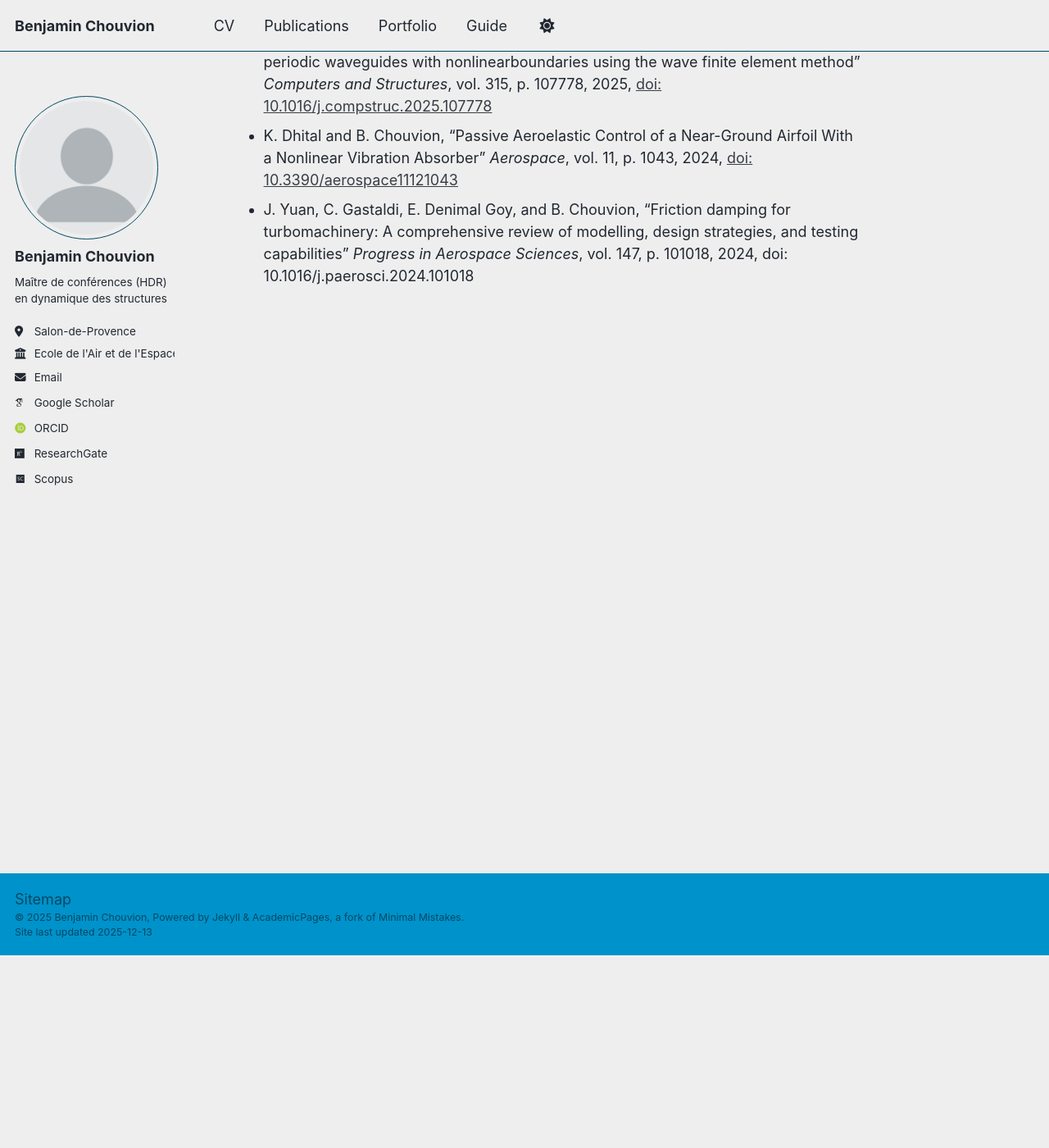
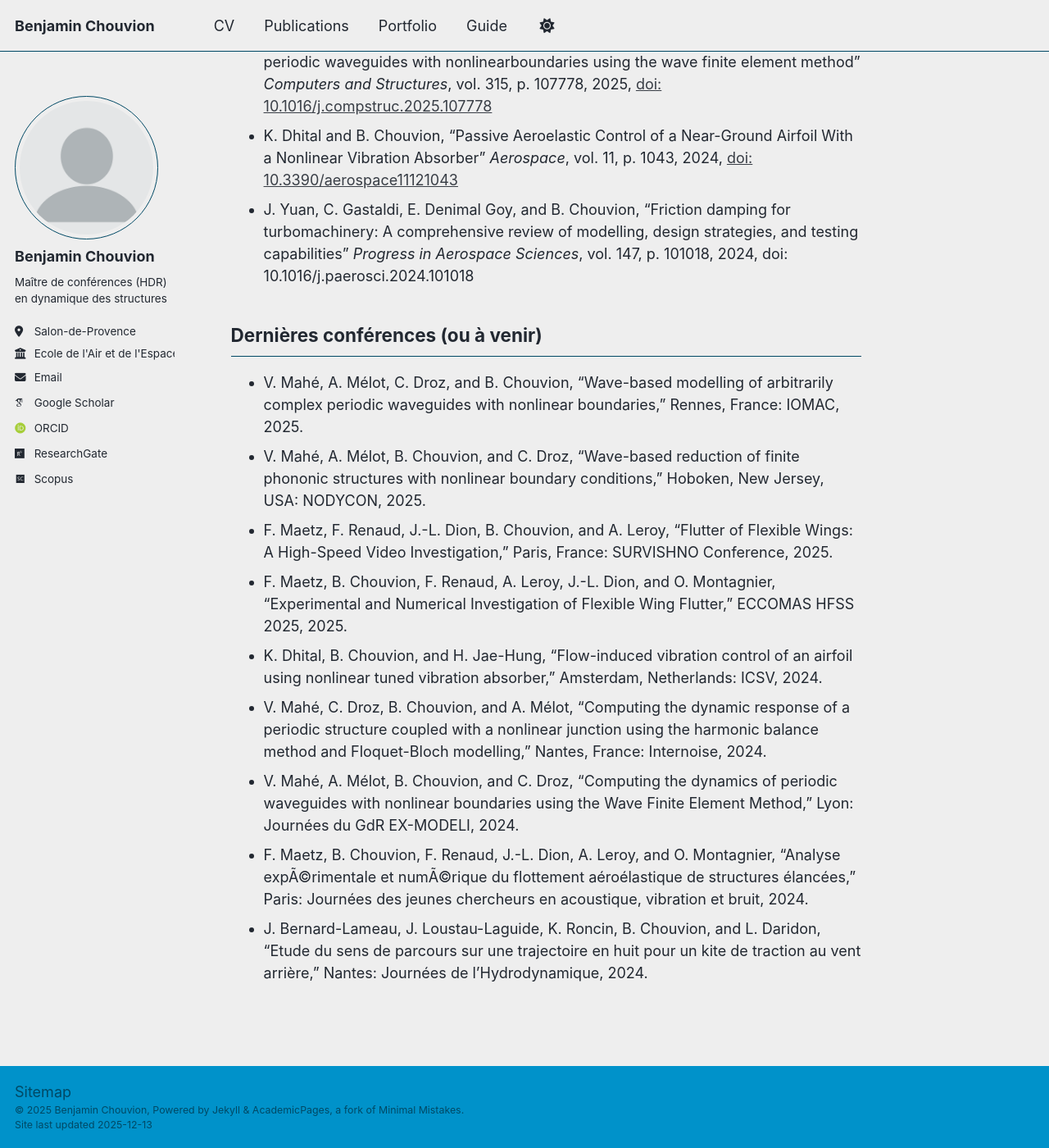
Before and after one commit to benjamin-chouvion/benjamin-chouvion.github.io, a Jekyll site: the page built from _pages/publications.md, in a window 1280 px wide and 1400 px high, scrolled down 235 px. Shown: the whole window at 82% size. Built offline with Jekyll 4.4.1, drawn with Linux system fonts in a browser that asks for light colours; some web fonts are replaced; a script bundle is joined from its source files by our own code; library files that are not in the unit come from our copies; some of the changed text lies outside the part shown.

Commit message:
Revise publications and add conference details
Updated publication links and added recent conference presentations.

```diff
--- a/_pages/publications.md
+++ b/_pages/publications.md
@@ -4,10 +4,22 @@ permalink: /publications/
 author_profile: true
 ---
 
-Toutes mes publications scientifiques sont disponible en libre accès sur HAL. SITE
+Toutes mes publications scientifiques sont disponible en libre accès sur [HAL](https://cv.hal.science/benjamin-chouvion).
 
 ## Dernières publications
 
 - V. Mahé, A. Mélot, B. Chouvion, and C. Droz, “Computing the dynamic response of periodic waveguides with nonlinearboundaries using the wave finite element method” *Computers and Structures*, vol. 315, p. 107778, 2025, [doi: 10.1016/j.compstruc.2025.107778](https://doi.org/10.1016/j.compstruc.2025.107778)
 - K. Dhital and B. Chouvion, “Passive Aeroelastic Control of a Near-Ground Airfoil With a Nonlinear Vibration Absorber” *Aerospace*, vol. 11, p. 1043, 2024, [doi: 10.3390/aerospace11121043](https://doi.org/10.3390/aerospace11121043)
 - J. Yuan, C. Gastaldi, E. Denimal Goy, and B. Chouvion, “Friction damping for turbomachinery: A comprehensive review of modelling, design strategies, and testing capabilities” *Progress in Aerospace Sciences*, vol. 147, p. 101018, 2024, doi: 10.1016/j.paerosci.2024.101018
+
+## Dernières conférences (ou à venir)
+
+- V. Mahé, A. Mélot, C. Droz, and B. Chouvion, “Wave-based modelling of arbitrarily complex periodic waveguides with nonlinear boundaries,” Rennes, France: IOMAC, 2025.
+- V. Mahé, A. Mélot, B. Chouvion, and C. Droz, “Wave-based reduction of finite phononic structures with nonlinear boundary conditions,” Hoboken, New Jersey, USA: NODYCON, 2025.
+- F. Maetz, F. Renaud, J.-L. Dion, B. Chouvion, and A. Leroy, “Flutter of Flexible Wings: A High-Speed Video Investigation,” Paris, France: SURVISHNO Conference, 2025.
+- F. Maetz, B. Chouvion, F. Renaud, A. Leroy, J.-L. Dion, and O. Montagnier, “Experimental and Numerical Investigation of Flexible Wing Flutter,” ECCOMAS HFSS 2025, 2025.
+- K. Dhital, B. Chouvion, and H. Jae-Hung, “Flow-induced vibration control of an airfoil using nonlinear tuned vibration absorber,” Amsterdam, Netherlands: ICSV, 2024.
+- V. Mahé, C. Droz, B. Chouvion, and A. Mélot, “Computing the dynamic response of a periodic structure coupled with a nonlinear junction using the harmonic balance method and Floquet-Bloch modelling,” Nantes, France: Internoise, 2024.
+- V. Mahé, A. Mélot, B. Chouvion, and C. Droz, “Computing the dynamics of periodic waveguides with nonlinear boundaries using the Wave Finite Element Method,” Lyon: Journées du GdR EX-MODELI, 2024.
+- F. Maetz, B. Chouvion, F. Renaud, J.-L. Dion, A. Leroy, and O. Montagnier, “Analyse expÃ©rimentale et numÃ©rique du flottement aéroélastique de structures élancées,” Paris: Journées des jeunes chercheurs en acoustique, vibration et bruit, 2024.
+- J. Bernard-Lameau, J. Loustau-Laguide, K. Roncin, B. Chouvion, and L. Daridon, “Etude du sens de parcours sur une trajectoire en huit pour un kite de traction au vent arrière,” Nantes: Journées de l’Hydrodynamique, 2024.
```
